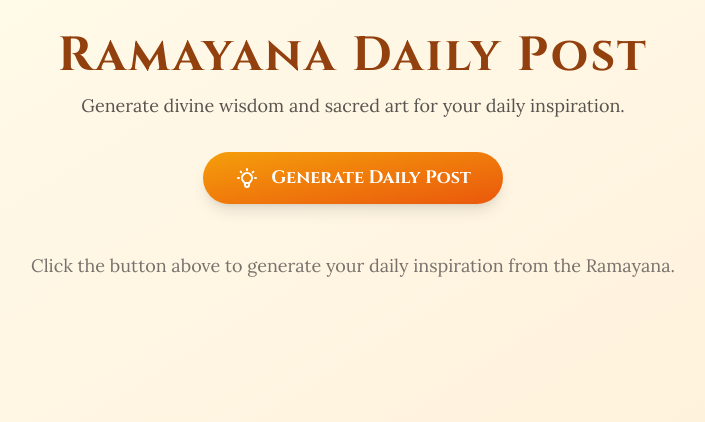
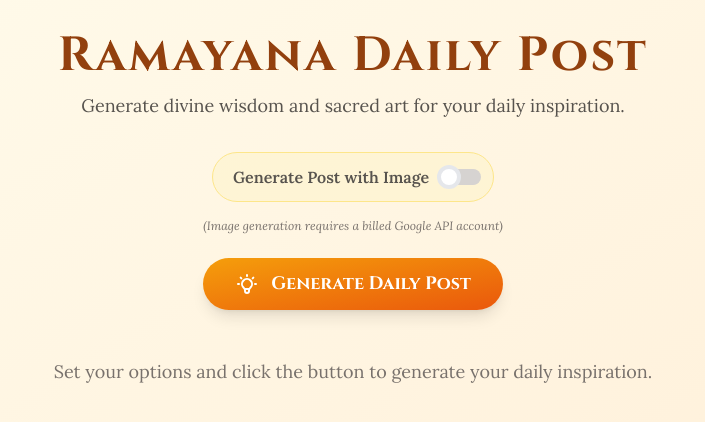
Before and after one commit to cusatalumni/ramayana, a React (Vite) app: page / in a window 1280 px wide. Shown: the top 422 px of the page, without its empty margins (287-992 px from the left). Built offline with nearby package versions, Linux system fonts and the light colour scheme.

Commit message:
Update App.tsx

```diff
--- a/App.tsx
+++ b/App.tsx
@@ -12,6 +12,7 @@ const App: React.FC = () => {
   const [post, setPost] = useState<DisplayablePost | null>(null);
   const [isLoading, setIsLoading] = useState<boolean>(false);
   const [error, setError] = useState<string | null>(null);
+  const [shouldGenerateImage, setShouldGenerateImage] = useState<boolean>(true);
 
   const handleGeneratePost = useCallback(async () => {
     setIsLoading(true);
@@ -19,7 +20,7 @@ const App: React.FC = () => {
     setPost(null);
 
     try {
-      // Step 1: Fetch text and visual prompt
+      // Step 1: Always fetch text and visual prompt
       const textResponse = await fetch('/api/generate-text', { method: 'POST' });
       if (!textResponse.ok) {
         const errorData = await textResponse.json().catch(() => ({ message: 'Failed to generate sloka text.' }));
@@ -27,10 +28,11 @@ const App: React.FC = () => {
       }
       const textData: PostData = await textResponse.json();
 
-      // Display text immediately while image is generating in the background
-      setPost({ ...textData, imageUrl: null });
+      // Display text immediately, noting if an image was requested
+      setPost({ ...textData, imageUrl: null, imageRequested: shouldGenerateImage });
 
-      // Step 2: Fetch image using the visual prompt
+      if (shouldGenerateImage) {
+        // Step 2: Fetch image only if toggle is on
         const imageResponse = await fetch('/api/generate-image', {
             method: 'POST',
             headers: { 'Content-Type': 'application/json' },
@@ -45,7 +47,7 @@ const App: React.FC = () => {
         // Step 3: Watermark and update state with the final image
         const watermarkedImageUrl = await addWatermark(rawImageUrl, "www.annapoornainfo.com");
         setPost(currentPost => currentPost ? { ...currentPost, imageUrl: watermarkedImageUrl } : null);
-
+      }
     } catch (err) {
         console.error(err);
         const errorMessage = err instanceof Error ? err.message : 'An unknown error occurred.';
@@ -54,7 +56,14 @@ const App: React.FC = () => {
     } finally {
         setIsLoading(false);
     }
-  }, []);
+  }, [shouldGenerateImage]);
+
+  const getButtonText = () => {
+    if (isLoading) {
+      return shouldGenerateImage ? 'Generating Post...' : 'Generating Sloka...';
+    }
+    return shouldGenerateImage ? 'Generate Daily Post' : 'Generate Sloka (Text Only)';
+  };
 
   return (
     <div className="bg-gradient-to-br from-amber-50 to-orange-100 min-h-screen text-stone-800 flex flex-col items-center p-4 sm:p-6 md:p-8">
@@ -62,14 +71,32 @@ const App: React.FC = () => {
         <Header />
 
         <main className="mt-8">
-          <div className="flex justify-center mb-4">
+          <div className="flex flex-col items-center mb-6">
+              <div className={`flex items-center justify-center space-x-3 text-stone-600 mb-6 bg-amber-100/50 p-3 rounded-full border border-amber-200 transition-opacity ${isLoading ? 'opacity-50 cursor-not-allowed' : ''}`}>
+                <label htmlFor="image-toggle" className={`font-semibold pl-2 ${isLoading ? 'cursor-not-allowed' : 'cursor-pointer'}`}>Generate Post with Image</label>
+                <div className="relative inline-block w-10 align-middle select-none transition duration-200 ease-in">
+                  <input
+                    type="checkbox"
+                    name="image-toggle"
+                    id="image-toggle"
+                    checked={shouldGenerateImage}
+                    onChange={() => setShouldGenerateImage(!shouldGenerateImage)}
+                    disabled={isLoading}
+                    className="toggle-checkbox absolute block w-6 h-6 rounded-full bg-white border-4 appearance-none cursor-pointer disabled:cursor-not-allowed"
+                    style={{top: '-0.25rem', left: '-0.25rem'}}
+                  />
+                  <label htmlFor="image-toggle" className={`toggle-label block overflow-hidden h-4 rounded-full bg-stone-300 ${isLoading ? 'cursor-not-allowed' : 'cursor-pointer'}`}></label>
+                </div>
+              </div>
+              <p className="text-xs text-stone-500 -mt-2 mb-6 italic">(Image generation requires a billed Google API account)</p>
+
             <button
               onClick={handleGeneratePost}
               disabled={isLoading}
               className="font-cinzel text-lg inline-flex items-center gap-3 bg-gradient-to-br from-amber-500 to-orange-600 text-white font-bold py-3 px-8 rounded-full shadow-lg hover:shadow-xl transition-all duration-300 ease-in-out transform hover:scale-105 focus:outline-none focus:ring-4 focus:ring-amber-300 disabled:bg-gradient-to-br disabled:from-amber-300 disabled:to-orange-400 disabled:cursor-not-allowed disabled:scale-100"
             >
               {isLoading ? <Loader isButtonLoader={true} /> : <GenerateIcon />}
-              {isLoading ? 'Generating...' : 'Generate Daily Post'}
+              {getButtonText()}
             </button>
           </div>
 
@@ -103,7 +130,7 @@ const App: React.FC = () => {
 
            {!post && !isLoading && !error && (
             <div className="mt-12 text-center text-stone-500">
-              <p className="text-lg">Click the button above to generate your daily inspiration from the Ramayana.</p>
+              <p className="text-lg">Set your options and click the button to generate your daily inspiration.</p>
             </div>
           )}
         </main>
```
Lines whose indentation alone changed are shown as unchanged.
